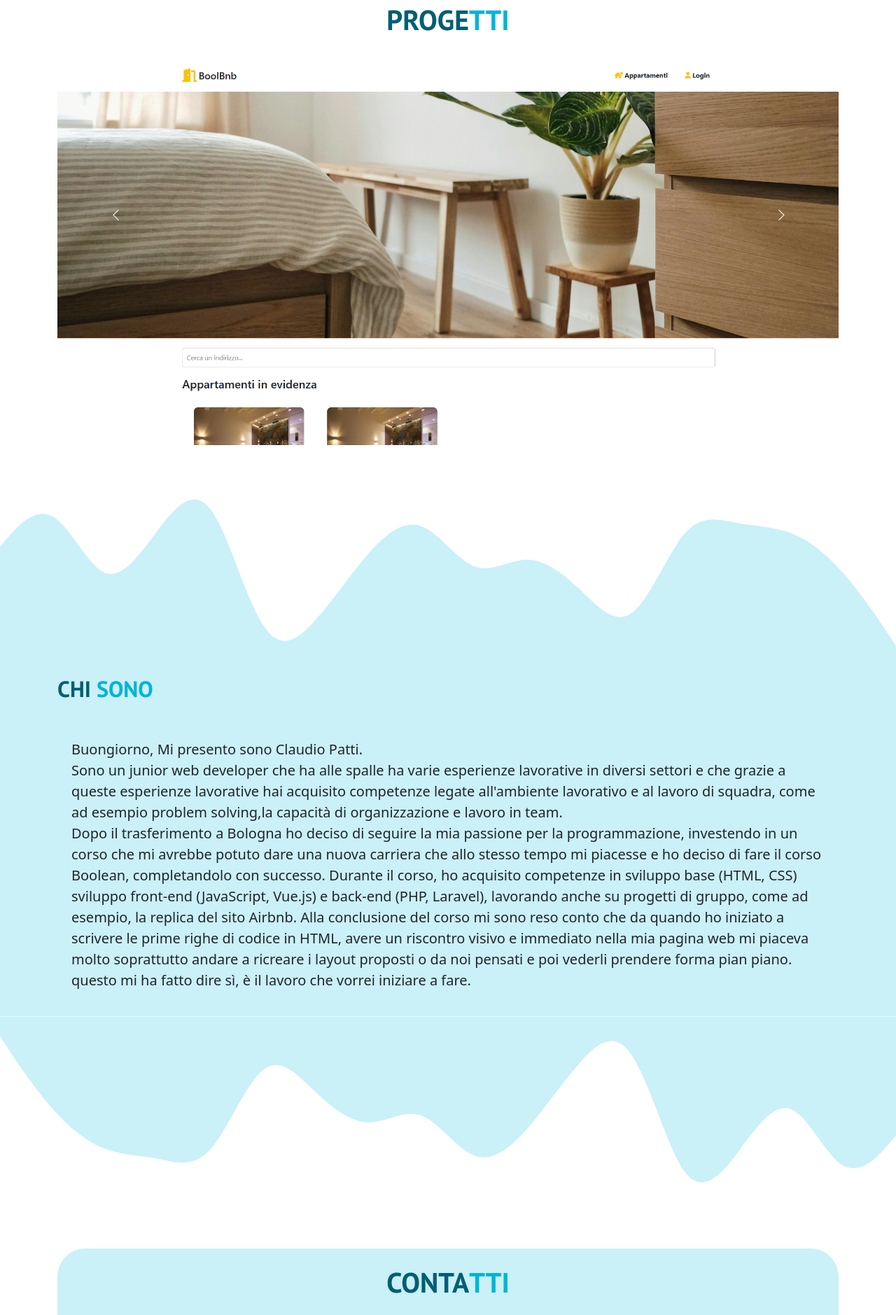
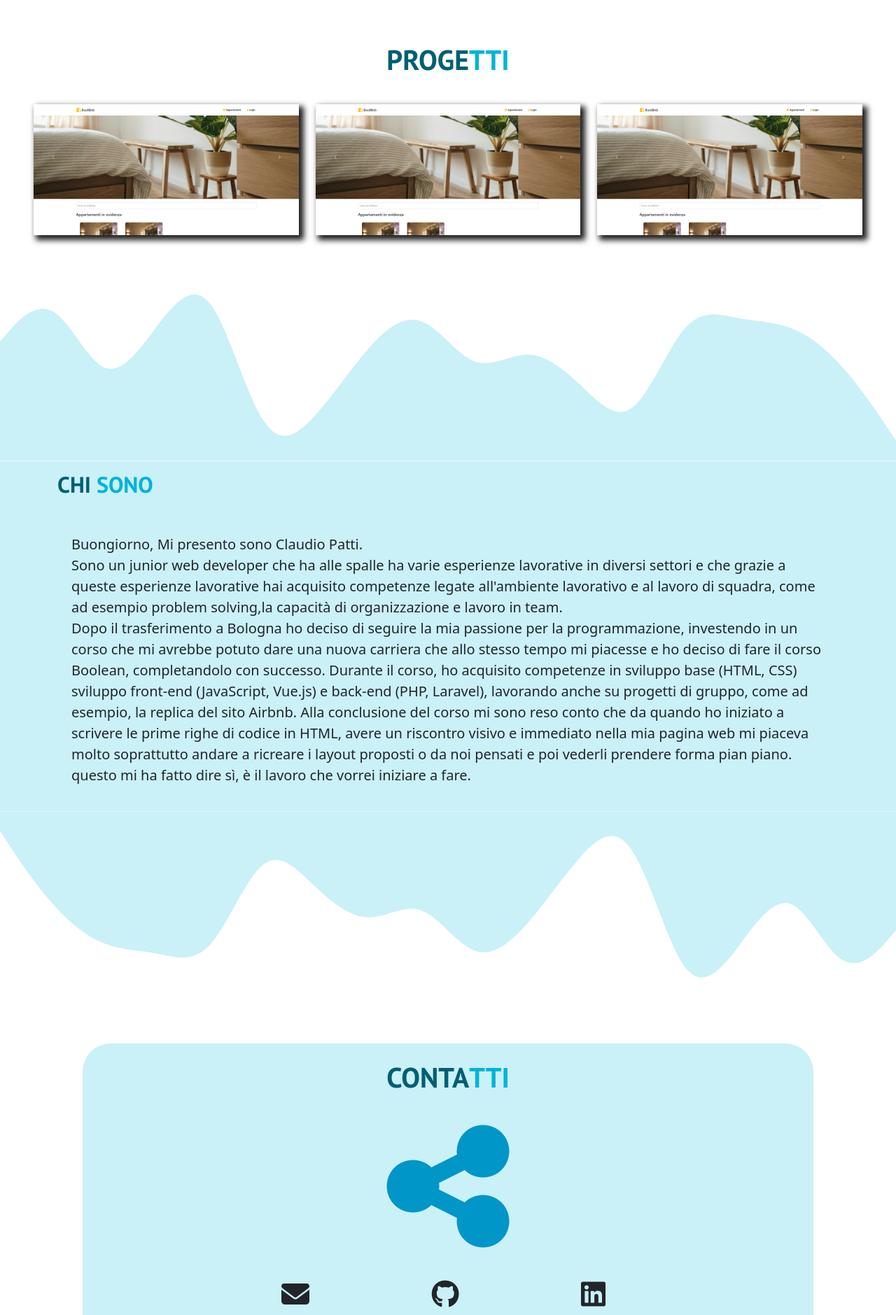
Before and after one commit to claudiopatti/Portfolio, a Vue app: page / in a window 1280 px wide. Shown: the part 1860-3739 px from the top of the page at 70% size. Built offline with nearby package versions, Linux system fonts and the light colour scheme; a web font is replaced by a local one.

Commit message:
aggiunto componente Projects con all'interno PrjCards con un modal per visualizzare i progetti

```diff
--- a/package.json
+++ b/package.json
@@ -9,7 +9,7 @@
     "preview": "vite preview"
   },
   "dependencies": {
-    "bootstrap": "^5.3.3",
+    "bootstrap": "^5.3.7",
     "vue": "^3.5.13"
   },
   "devDependencies": {
--- a/src/components/MainApp.vue
+++ b/src/components/MainApp.vue
@@ -1,5 +1,8 @@
 <script >
-import store from '../data/store.js'
+import store from '../data/store.js';
+import Projects from '../inside-component/Projects.vue';
+// import ProjCards from '../inside-component/ProjCards.vue';
+
 
 export default {
     name: 'HeaderApp',
@@ -8,6 +11,9 @@ export default {
             store,
             change_skill: true,
         }
+    },
+    components: {
+        Projects
     },
     methods: {
         changeSkillBack () {
@@ -76,10 +82,10 @@ export default {
 
 
                         <div class="container-name-skill">
-                            <div  v-for="skill in store.skills" :key="skill.id">
+                            <div  v-for="skill in store.tech" :key="skill.id">
                                 <div v-if="skill.side == 'Front-end'" class="pb-2">
                                     {{ skill.name }}
-                                    <span v-html="skill.icon"></span>
+                                    <span><i :class="skill.icon"></i> </span>
                                 </div>
                             </div>
 
@@ -112,10 +118,11 @@ export default {
                             <!-- <h3 class="title-skill skill-back">Linguaggi e Framework</h3> -->
 
                             <div class="container-name-skill">
-                                <div class="" v-for="skill in store.skills" :key="skill.id">
+                                <div class="" v-for="skill in store.tech" :key="skill.id">
                                     <div v-if="skill.side == 'Back-end'" class="pb-2">
                                         {{ skill.name }}
-                                        <span v-html="skill.icon"></span>
+                                        <span><i :class="skill.icon"></i> </span>
+
                                     </div>
                                 </div>
                             </div>
@@ -126,10 +133,11 @@ export default {
                             <!-- <h3 class="title-skill">Database & API</h3> -->
 
                             <div class="container-name-skill">
-                                <div class="" v-for="skill in store.skills" :key="skill.id">
+                                <div class="" v-for="skill in store.tech" :key="skill.id">
                                     <div v-if="skill.side == 'Database'" class="pb-2">
                                         {{ skill.name }}
-                                        <span v-html="skill.icon"></span>
+                                        <span><i :class="skill.icon"></i> </span>
+
                                     </div>
                                 </div>
                             </div>
@@ -148,11 +156,14 @@ export default {
 
 <svg xmlns="http://www.w3.org/2000/svg" viewBox="0 0 1440 320" class="image-down-layout-competenze"><path fill="#CAF0F8" fill-opacity="1" d="M0,192L84.7,256L169.4,32L254.1,256L338.8,288L423.5,224L508.2,224L592.9,160L677.6,224L762.4,128L847.1,192L931.8,192L1016.5,32L1101.2,160L1185.9,160L1270.6,64L1355.3,160L1440,192L1440,320L1355.3,320L1270.6,320L1185.9,320L1101.2,320L1016.5,320L931.8,320L847.1,320L762.4,320L677.6,320L592.9,320L508.2,320L423.5,320L338.8,320L254.1,320L169.4,320L84.7,320L0,320Z"></path></svg>
 
-<div class="Third-main pt-1" id="third-main">
+<Projects/>
+
+<!-- <div class="Third-main pt-1" id="third-main">
     <div class="row g-0">
         <div class="col column-project">
+
+
             <h1 class="py-4 text-center pt-sans-bold">PROGE<span class="text-title">TTI</span></h1>
-
             <div class="container">
 
                 <div class="row card-project">
@@ -166,7 +177,7 @@ export default {
 
         </div>
     </div>
-</div>
+</div> -->
 
 <svg xmlns="http://www.w3.org/2000/svg" viewBox="0 0 1440 320" class="image-up-layout-chisono"><path class="pb-2" fill="#CAF0F8" fill-opacity="1" d="M0,128L14.1,112C28.2,96,56,64,85,80C112.9,96,141,160,169,170.7C197.6,181,226,139,254,101.3C282.4,64,311,32,339,69.3C367.1,107,395,213,424,256C451.8,299,480,277,508,245.3C536.5,213,565,171,593,138.7C621.2,107,649,85,678,96C705.9,107,734,149,762,160C790.6,171,819,149,847,149.3C875.3,149,904,171,932,197.3C960,224,988,256,1016,234.7C1044.7,213,1073,139,1101,106.7C1129.4,75,1158,85,1186,90.7C1214.1,96,1242,96,1271,106.7C1298.8,117,1327,139,1355,170.7C1383.5,203,1412,245,1426,266.7L1440,288L1440,320L1425.9,320C1411.8,320,1384,320,1355,320C1327.1,320,1299,320,1271,320C1242.4,320,1214,320,1186,320C1157.6,320,1129,320,1101,320C1072.9,320,1045,320,1016,320C988.2,320,960,320,932,320C903.5,320,875,320,847,320C818.8,320,791,320,762,320C734.1,320,706,320,678,320C649.4,320,621,320,593,320C564.7,320,536,320,508,320C480,320,452,320,424,320C395.3,320,367,320,339,320C310.6,320,282,320,254,320C225.9,320,198,320,169,320C141.2,320,113,320,85,320C56.5,320,28,320,14,320L0,320Z"></path></svg>
 
@@ -208,7 +219,7 @@ export default {
 <svg xmlns="http://www.w3.org/2000/svg" viewBox="0 0 1440 320" class="image-down-layout-chisono"><path class="my-2" fill="#CAF0F8" fill-opacity="1" d="M0,128L14.1,112C28.2,96,56,64,85,80C112.9,96,141,160,169,170.7C197.6,181,226,139,254,101.3C282.4,64,311,32,339,69.3C367.1,107,395,213,424,256C451.8,299,480,277,508,245.3C536.5,213,565,171,593,138.7C621.2,107,649,85,678,96C705.9,107,734,149,762,160C790.6,171,819,149,847,149.3C875.3,149,904,171,932,197.3C960,224,988,256,1016,234.7C1044.7,213,1073,139,1101,106.7C1129.4,75,1158,85,1186,90.7C1214.1,96,1242,96,1271,106.7C1298.8,117,1327,139,1355,170.7C1383.5,203,1412,245,1426,266.7L1440,288L1440,320L1425.9,320C1411.8,320,1384,320,1355,320C1327.1,320,1299,320,1271,320C1242.4,320,1214,320,1186,320C1157.6,320,1129,320,1101,320C1072.9,320,1045,320,1016,320C988.2,320,960,320,932,320C903.5,320,875,320,847,320C818.8,320,791,320,762,320C734.1,320,706,320,678,320C649.4,320,621,320,593,320C564.7,320,536,320,508,320C480,320,452,320,424,320C395.3,320,367,320,339,320C310.6,320,282,320,254,320C225.9,320,198,320,169,320C141.2,320,113,320,85,320C56.5,320,28,320,14,320L0,320Z"></path></svg>
 
 <div class="Fifth-main pt-5 " id="fifth-main">
-    <div class="container">
+    <div class="container px-5">
 
         <div class="row g-0 ">
             <div class="col column-contact  ">
@@ -219,16 +230,38 @@ export default {
                     <i class="fa-solid fa-share-nodes icon-contact"></i>
                 </div>
 
-                <div class="py-4 w-100">
-                    <p class="d-flex justify-content-center fs-2 w-100">
-                        <i class="fa-solid fa-envelope pt-2 pe-2"></i> Email: claudiopatti1997@gmail.com
-                    </p>
-                    <p class="d-flex justify-content-center fs-2">
-                        <i class="fa-brands fa-github pt-2 pe-2"></i> Github:&nbsp; <a href="https://github.com/claudiopatti" class="text-decoration-none">Claudio Patti</a>
-                    </p>
-                    <p class="d-flex justify-content-center fs-2">
-                        <i class="fa-brands fa-linkedin pt-2 pe-2"></i> Linkedin:&nbsp; <a href="https://www.linkedin.com/in/claudio-patti1997/" class="text-decoration-none">Claudio Patti</a>
-                    </p>
+                <div class="py-4 row">
+
+                    <div class="col d-flex justify-content-end">
+
+                        <p class=" fs-1">
+                            <a href="mailto:claudiopatti1997@gmail.com" class="text-decoration-none">
+                                <i class="fa-solid fa-envelope pt-2 pe-2 text-dark"></i>
+                            </a>
+                        </p>
+
+                    </div>
+
+                    <div class="col  d-flex justify-content-center">
+
+                        <p class=" fs-1">
+                            <a href="https://github.com/claudiopatti" class="text-decoration-none">
+                                <i class="fa-brands fa-github pt-2 pe-2 text-dark"></i>
+                            </a>
+                        </p>
+
+                    </div>
+
+                    <div class="col  d-flex justify-content-start">
+
+                        <p class=" fs-1">
+                            <a href="https://www.linkedin.com/in/claudio-patti1997/" class="text-decoration-none">
+                                <i class="fa-brands fa-linkedin pt-2 pe-2 text-dark"></i>
+                            </a>
+                        </p>
+
+                    </div>
+
                 </div>
 
             </div>
@@ -291,6 +324,8 @@ export default {
             .button-skill-click {
                 border: 10px solid #61a5c2;
                 background-color: #00B4D8;
+                height: 88%;
+
 
             }
 
@@ -299,7 +334,7 @@ export default {
 
                 &:hover {
                     background-color: rgba(0, 150, 199, $alpha: 0.3);
-                    height: 100%;
+                    height: 88%;
                     // margin-bottom: 16px;
 
                     // opacity: 20%;
@@ -380,14 +415,6 @@ export default {
     }
 }
 
-.text-title {
-    color: #00B4D8;
-}
-
-.pt-sans-bold {
-    color: #005f73;
-}
-
 .image-up-layout-competenze {
     // transform: translateY(10px);
     background-color: black;
--- a/src/data/store.js
+++ b/src/data/store.js
@@ -2,19 +2,53 @@ import { reactive } from 'vue';
 
 
 const iMieiDati = reactive({
-    skills : [
-        {id: 1, name: 'HTML', level: 3, icon: '<i class="fa-brands fa-html5"></i>', side: 'Front-end'},
-        {id: 2, name: 'CSS', level: 3, icon: '<i class="fa-brands fa-css"></i>', side: 'Front-end'},
-        {id: 3, name: 'SCSS', level: 2, icon: '<i class="fa-brands fa-sass"></i>', side: 'Front-end'},
-        {id: 4, name: 'JavaScript', level: 2, icon: '<i class="fa-brands fa-js"></i>', side: 'Front-end'},
-        {id: 5, name: 'Vue.js', level: 2, icon: '<i class="fa-brands fa-vuejs"></i>', side: 'Front-end'},
-        {id: 6, name: 'PHP', level: 2, icon: '<i class="fa-brands fa-php"></i>', side: 'Back-end'},
-        {id: 7, name: 'Laravel', level: 2, icon: '<i class="fa-brands fa-laravel"></i>', side: 'Back-end'},
-        {id: 8, name: 'Bootstrap', level: 2, icon: '<i class="fa-brands fa-bootstrap"></i>', side: 'Front-end'},
-        {id: 9, name: 'MySQL', level: 2, icon: '<i class="fa-brands fa-mysql"></i>', side: 'Database'},
-        {id: 10, name: 'Vite', level: 2, icon: '<i class="fa-brands fa-vite"></i>', side: 'Back-end'},
-        {id: 11, name: 'Postman', level: 2, icon: '<i class="fa-brands fa-postman"></i>', side: 'Database'},
-    ]
+    tech : [
+        {id: 1, name: 'Html', level: 3, icon: "fa-brands fa-html5", side: 'Front-end'},
+        {id: 2, name: 'CSS', level: 3, icon: "fa-brands fa-css", side: 'Front-end'},
+        {id: 3, name: 'SCSS', level: 2, icon: "fa-brands fa-sass", side: 'Front-end'},
+        {id: 4, name: 'JavaScript', level: 2, icon: "fa-brands fa-js", side: 'Front-end'},
+        {id: 5, name: 'VueJs', level: 2, icon: "fa-brands fa-vuejs", side: 'Front-end'},
+        {id: 6, name: 'PHP', level: 2, icon: "fa-brands fa-php", side: 'Back-end'},
+        {id: 7, name: 'Laravel', level: 2, icon: "fa-brands fa-laravel", side: 'Back-end'},
+        {id: 8, name: 'Bootstrap', level: 2, icon: "fa-brands fa-bootstrap", side: 'Front-end'},
+        {id: 9, name: 'MySQL', level: 2, icon: "fa-brands fa-mysql", side: 'Database'},
+        {id: 10, name: 'Vite', level: 2, icon: "fa-brands fa-vite", side: 'Back-end'},
+        {id: 11, name: 'Postman', level: 2, icon: "fa-brands fa-postman", side: 'Database'},
+    ],
+
+    projects: [{
+        id: 1,
+        title: "Boolzap",
+        description: "Ho creato una web app per messaggiare con un layout simile a whatsapp in Vue.Js, Bootstrap5, Html & CSS. Ho implementato la possibilità di cercare e filtrare tra i contatti, mandare messaggi (con possibilità di inserire emoji) con orario attuale reale, al quale si riceverà una risposta preimpostata, i messaggi si possono anche modificare ed eliminare. I messaggi non ci saranno più al refresh della pagina.",
+        image: "src/assets/immagine di Boolbnb.png",
+        technologies: [
+            1, 5, 6, 9
+        ],
+        git_link: "https://www.example.com",
+    },
+    {
+        id: 2,
+        title: "Boolflix",
+        description: "Web app che permette di ricercare film e serie tv tramite il server di \'The Movie DB\', il layout riprende netflix.",
+        image: "src/assets/immagine di Boolbnb.png",
+        technologies: [
+            2, 4, 7, 8
+        ],
+        git_link: "https://www.example.com",
+    },
+    {
+        id: 3,
+        title: "BoolBnb",
+        description: "Web app che permette di ricercare film e serie tv tramite il server di \'The Movie DB\', il layout riprende netflix.",
+        image: "src/assets/immagine di Boolbnb.png",
+        technologies: [
+            2, 4, 7, 8
+        ],
+        git_link: "https://www.example.com",
+    },
+ ],
+
 });
 
+
 export default iMieiDati
--- /dev/null
+++ b/src/inside-component/ProjCards.vue
@@ -0,0 +1,125 @@
+<script>
+import store from '../data/store.js';
+export default {
+    name: 'ProjCards',
+    props: {
+        proj: 'string',
+        tech: 'array',
+        img: 'string',
+    },
+    data() {
+        return {
+            store,
+            current:''
+        }
+    },
+    methods: {
+        getCurrent(proj) {
+          console.log(proj.id);
+          this.current = this.store.projects[proj.id - 1]
+          console.log('eccoci', this.current);
+        }
+    },
+    mounted() {
+    }
+}
+</script>
+<template>
+    <div class="col-12 col-md-6 col-lg-4">
+        <div class="my-card">
+            <div class="info flex-column text-center d-flex justify-content-center">
+                <div class="mx-auto">
+                    <h2>{{ proj.title }}</h2>
+                    <a target="_blank" class="nav-link text-warning fs-5" :href="proj.git_url">Git Link</a>
+                    <div class="mb-3 d-none  d-sm-block">
+                        <span v-for="x, index in tech" :key="index" class="mx-2 fs-3">
+                            <span v-for="item, index in store.tech" :key="index">
+                                <span v-if="x == item.id">
+                                    <!-- {{ item.name }} -->
+                                    <a :class="item.name" :href="item.docs" target="_blank">
+                                        <i :class="item.icon" aria-hidden="true"></i>
+                                    </a>
+                                </span>
+                            </span>
+                        </span>
+                    </div>
+                    <button class="btn btn-primary" :data-bs-target="'#' + proj.title" :data-bs-toggle="'modal'" @click="getCurrent(proj)">Scopri di
+                        più</button>
+                </div>
+            </div>
+            <div class="myImg">
+                <img class="w-100" :src="proj.image">
+            </div>
+        </div>
+    </div>
+    <div class=" modal fade" :id="proj.title" aria-hidden="true" aria-labelledby="{{proj.title}}" tabindex="-1">
+        <div class="modal-dialog modal-dialog-centered modal-dialog-scrollable modal-lg">
+            <div class="modal-content h-100">
+                <div class="modal-header border-0 bg-dark">
+                    <h1 class="modal-title text-warning young-serif" id="exampleModalToggleLabel2">{{ this.current.title }}</h1>
+                    <button type="button" class="btn-close" data-bs-dismiss="modal" aria-label="Close"></button>
+                </div>
+                <div class="modal-body border-0 bg-dark">
+                    <div class="row">
+                        <div class="col-12 col-md-12">
+                            <img :src="proj.image" class="w-100">
+                        </div>
+                    </div>
+                    <div class="row d-flex justify-content-center">
+                        <div class="col-12 col-md-8">
+                            <p class="text-light text-center">
+                                {{ proj.description }}
+                            </p>
+                        </div>
+                    </div>
+                    <div class="row d-flex justify-content-center">
+                        <div class="col-12 col-md-6 text-center">
+                            <span v-for="x, index in tech" :key="index" class="mx-2 fs-3">
+                                <a :class="x.name" :href="x.docs" target="_blank">
+                                    <i :class="x.icon" aria-hidden="true"></i>
+                                </a>
+                            </span>
+                        </div>
+                    </div>
+                </div>
+                <div class="modal-footer border-0 bg-dark">
+                    <button onclick="this.current = ''" class="btn btn-primary" data-bs-target="#exampleModalToggle" data-bs-toggle="modal"><i
+                            class="fa fa-backward" aria-hidden="true"></i> Indietro</button>
+                </div>
+            </div>
+        </div>
+    </div>
+</template>
+<style scoped>
+.my-card {
+    width: 100%;
+    position: relative;
+    box-shadow: 5px 5px 8px 2px rgb(30, 30, 30);
+    padding: 0;
+    margin-top: 1rem;
+}
+.info {
+    padding: 1rem;
+    width: 100%;
+    height: 100%;
+    color: white;
+    opacity: 0;
+    transition: 300ms;
+    vertical-align: middle;
+    position: absolute
+}
+.info:hover {
+    opacity: 1;
+    background-color: #3d3e42b9;
+}
+.txt {
+    height: 1.5rem;
+    width: 350px;
+    white-space: nowrap;
+    overflow: hidden;
+    text-overflow: ellipsis;
+}
+.myImg {
+    width: 100%;
+}
+</style>
--- /dev/null
+++ b/src/inside-component/Projects.vue
@@ -0,0 +1,31 @@
+<script>
+import store from '../data/store.js'
+import ProjCards from './ProjCards.vue';
+export default {
+    name: 'Projects',
+    components: { ProjCards },
+    data() {
+        return {
+            store,
+        }
+    },
+    mounted() {
+    }
+}
+</script>
+<template>
+    <div class="back">
+        <div class="container-fluid px-5">
+            <h1 class="pt-sans-bold text-center my-4 young-serif text-shadow">PROGE<span class="text-title young-serif">TTI</span></h1>
+            <div class="row justify-content-center my-2">
+                <ProjCards class="my-2" v-for="project, index in store.projects" :key="index" :tech="store.projects[index].technologies" :proj="project" :img="project.image"/>
+            </div>
+        </div>
+    </div>
+</template>
+<style scoped>
+.back{
+    background-color: white;
+    padding-top: 5rem;
+}
+</style>
--- a/src/main.js
+++ b/src/main.js
@@ -3,5 +3,6 @@ import './style.scss'
 import App from './App.vue'
 import 'bootstrap/dist/css/bootstrap.min.css';
 import 'bootstrap/dist/js/bootstrap.bundle.min.js';
+// import 'bootstrap';
 
 createApp(App).mount('#app')
--- a/src/style.scss
+++ b/src/style.scss
@@ -28,6 +28,60 @@
   font-weight: 700;
   font-style: italic;
 }
+
+:root {
+    /* --general-color: #AC59CA; */
+    --js: #F0DB4F;
+    --php: #AEB2D5;
+    --vueJs: #41B883;
+    --laravel: #F05340;
+    --bootstrap: #563D7C;
+    --html: #E34C26;
+    --css: #2965F1;
+    --node:  #3C873A;
+    --mysql:  #F29111;
+    --slack:  #F0F0F0;
+  }
+  .JavaScript{
+    color: var(--js) !important;
+  }
+  .PHP{
+    color: var(--php) !important;
+  }
+  .VueJs{
+    color: var(--vueJs) !important;
+  }
+  .Laravel{
+    color: var(--laravel) !important;
+  }
+  .Bootstrap{
+    color: var(--bootstrap) !important;
+  }
+  .Html{
+    color: var(--html) !important;
+  }
+  .CSS{
+    color: var(--css) !important;
+  }
+  .NodeJs{
+    color: var(--node) !important;
+  }
+  .MySql{
+    color: var(--mysql) !important;
+  }
+  .Slack{
+    color: var(--slack) !important;
+  }
+
+.text-title {
+    color: #00B4D8;
+}
+
+
+.pt-sans-bold {
+    color: #005f73;
+}
+
 
 #app {
   height: 100%;
```
Also changed, not shown: 1 other file (tests, documents, lock files or other folders).
